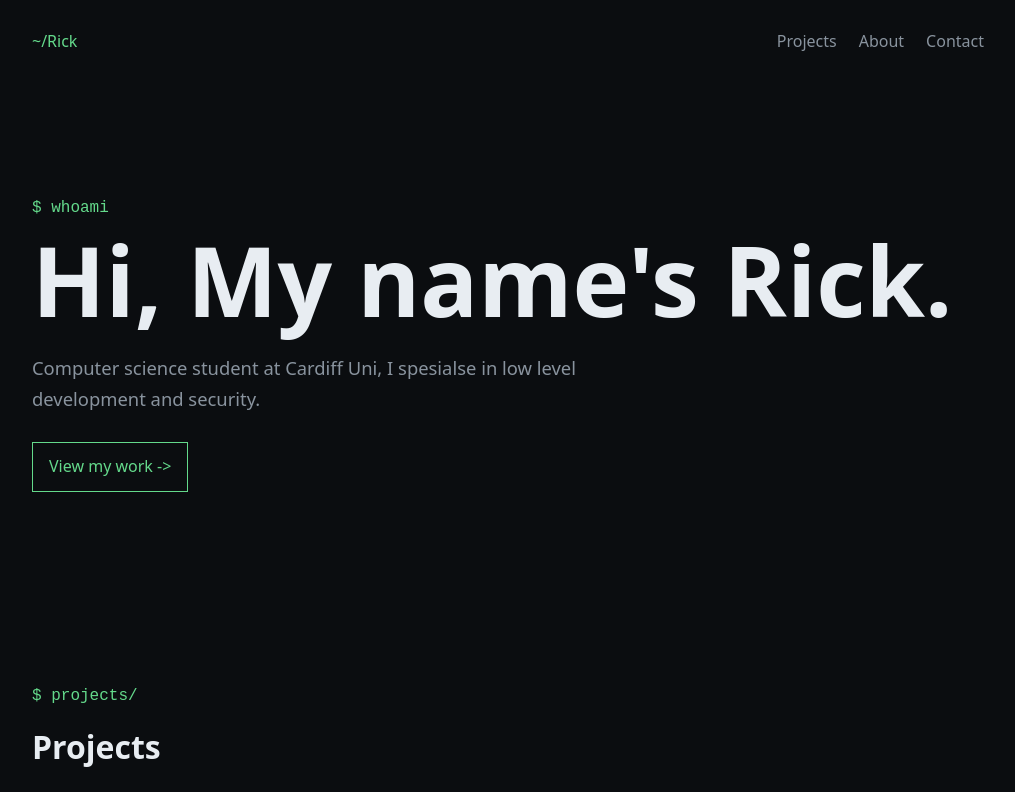
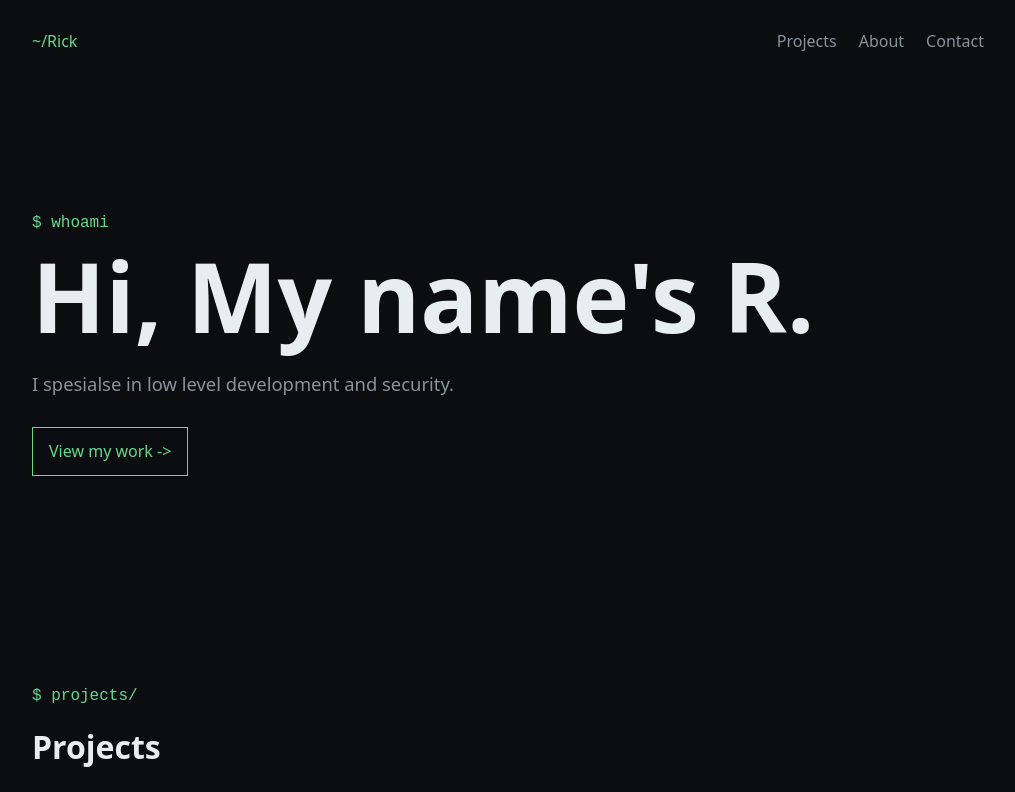
Before and after one commit to Open-Lane/Website, a plain HTML site: page index.html in a window 1280 px wide. Shown: the top 792 px of the page, without its empty margins (132-1147 px from the left). Drawn offline with Linux system fonts and the light colour scheme.

Commit message:
Update index.html

```diff
--- a/index.html
+++ b/index.html
@@ -20,9 +20,8 @@
   <main>
     <section class="hero">
       <p class="terminal">$ whoami</p>
-      <h1>Hi, My name's Rick.</h1>
+      <h1>Hi, My name's R.</h1>
       <p class="intro">
-        Computer science student at Cardiff Uni,
         I spesialse in low level development and security.
       </p>
       <a class="button" href="#projects">View my work -></a>
@@ -84,7 +83,7 @@
   </main>
 
   <footer>
-    <p>© 2026 Avern · Built with HTML, CSS & JavaScript.</p>
+    <p>© 2026 R · Built with HTML, CSS & JavaScript.</p>
   </footer>
 
   <script src="script.js"></script>
```
